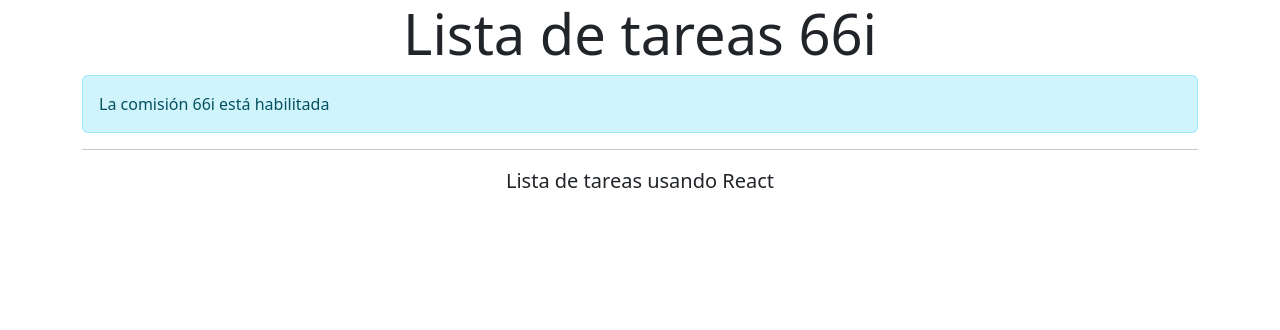
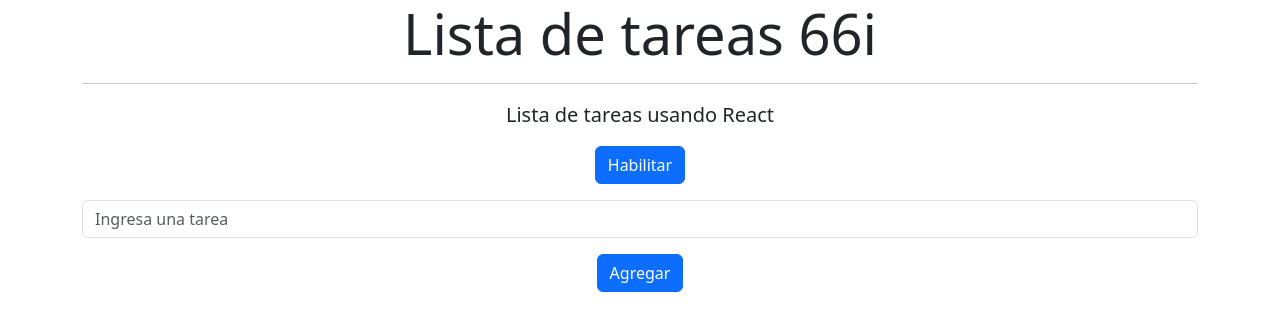
Before and after one commit to nicotorregrosa/listatareas, a React (Create React App) app: page / in a window 1280 px wide. Shown: the top 330 px of the page. Built offline with nearby package versions, Linux system fonts and the light colour scheme.

Commit message:
add more components and states

```diff
--- a/src/App.js
+++ b/src/App.js
@@ -3,15 +3,26 @@ import 'bootstrap/dist/css/bootstrap.min.css'
 import Heading from './Components/Heading';
 import SubHeading from './Components/SubHeading';
 import { Container } from 'react-bootstrap';
+import { useState } from 'react';
+import FormTask from './Components/FormTask';
 
 function App() {
+
+  const [enabled, setEnabled] = useState(false)  // Definición de Estado (State), useState es el hook,
+  // dentro del hook ponemos el valor inicial de la variable que va a cambiar.
+
   return (
     <div>
       <Container>
-      <Heading classroom = "66i" enable = {true}></Heading>
+      <Heading classroom = "66i" enable = {enabled}></Heading>
       <SubHeading></SubHeading>
+      <div className='text-center'>
+          <button className='btn btn-primary text-center' onClick={() => setEnabled(!enabled)}>
+            {enabled ? 'Deshabilitar' : 'Habilitar'}
+          </button>
+      </div>
+      <FormTask></FormTask>
       </Container>
-
     </div>
   );
 }
--- /dev/null
+++ b/src/Components/FormTask.js
@@ -0,0 +1,28 @@
+import React, { useState } from "react";
+import { Button, Form } from "react-bootstrap";
+
+const FormTask = () => {
+
+    const [task, setTask] = useState("")
+    const [tasks, setTasks] = useState([])
+
+    const handleSubmit = (e) => {
+        e.preventDefault()
+    }
+
+  return (
+    <div>
+      <Form onSubmit={handleSubmit}>
+        <Form.Group className="my-3 text-center" onChange={(e) => setTask(e.target.value) }>
+          <Form.Control type="text" placeholder="Ingresa una tarea" />
+          <Button className="my-3" variant="primary" type="submit">
+          Agregar
+        </Button>
+        </Form.Group>
+      </Form>
+    </div>
+    // poner {handleSubmit} es equivalente a poner {(e) => handleSubmit(e)}
+  );
+};
+
+export default FormTask;
```
Also changed, not shown: src/Components/TaskItem.js (added), src/Components/TaskList.js (added).
